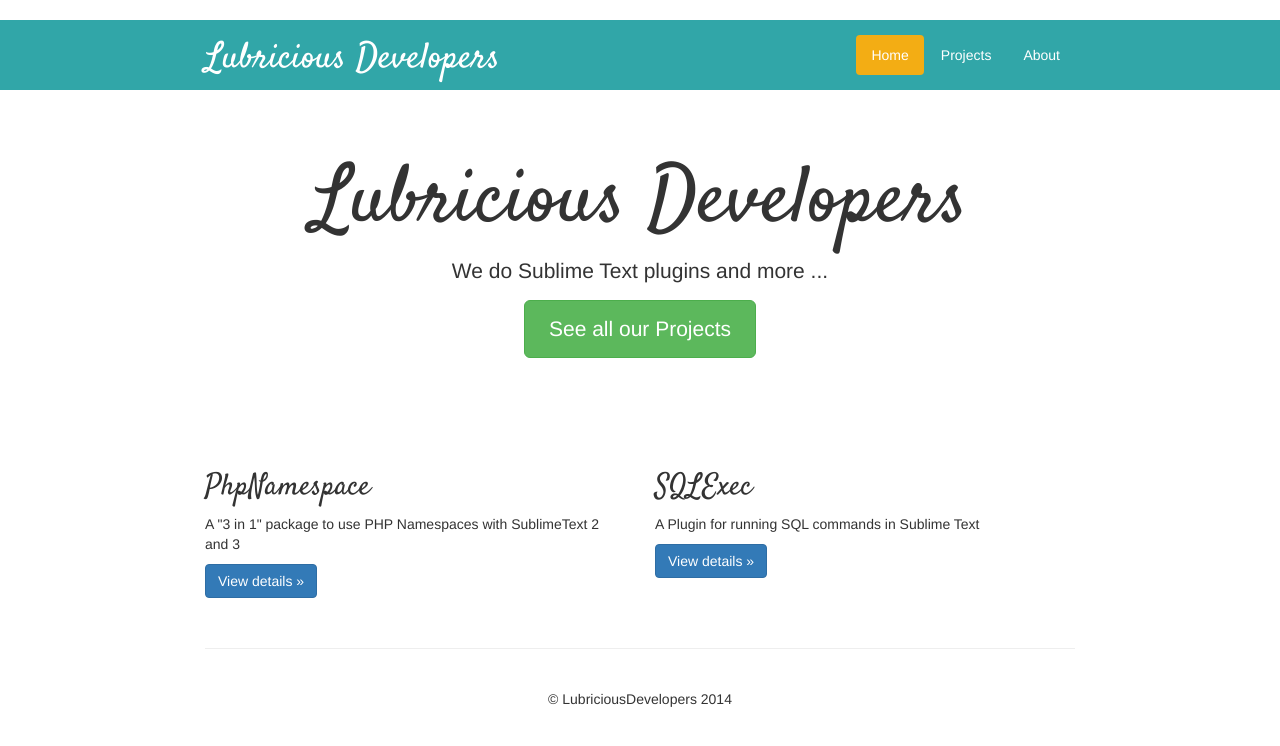
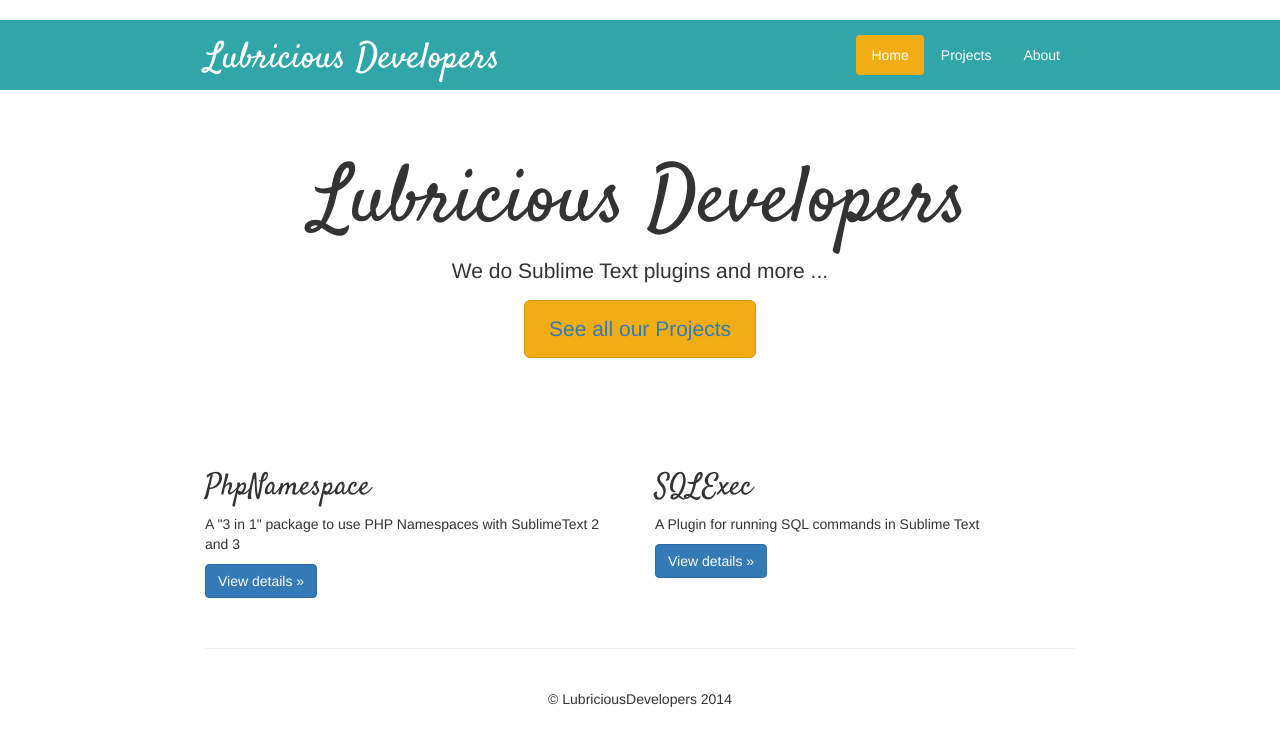
Before and after one commit to LubriciousDevelopers/lubriciousdevelopers.github.io, a Jekyll site: the page built from index.html, in a window 1280 px wide. Shown: the top 746 px of the page. Built offline with Jekyll 4.4.1, drawn with Linux system fonts in a browser that asks for light colours; nearby versions of some CDN libraries.

Commit message:
Change header

```diff
--- a/css/styles.css
+++ b/css/styles.css
@@ -1,3 +1,5 @@
+/* COLORS : https://kuler.adobe.com/Honey-in-the-Sky-color-theme-3818674/ */
+
 .jumbotron h1 {
     font-size: 80px;
 }
@@ -27,6 +29,11 @@
     height:30px;
 }
 
+.jumbotron .btn, .jumbotron .btn:hover {
+    background-color: #F3AD14;
+    border-color: #D19511;
+}
+
 /* Header */
 
 div.header {
--- a/index.html
+++ b/index.html
@@ -6,7 +6,7 @@
 <div class="jumbotron">
     <h1>{{ site.title }}</h1>
     <p class="lead">We do Sublime Text plugins and more ...</p>
-    <p><a class="btn btn-lg btn-success" href="#" role="button">See all our Projects</a></p>
+    <p><a class="btn btn-lg" href="#" role="button">See all our Projects</a></p>
 </div>
 
 <div class="row">
```
